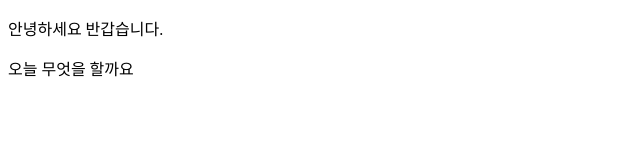
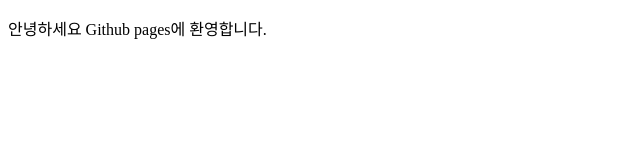
Before and after one commit to atishoo2387/atishoo2387.github.io, a plain HTML site: page index.html in a window 1280 px wide. Shown: the whole page, without its empty margins (0-640 px from the left). Drawn offline with Linux system fonts and the light colour scheme.

Commit message:
edit indexs

```diff
--- a/index.html
+++ b/index.html
@@ -7,7 +7,7 @@
     <title>이승연의 첫페이지</title>
 </head>
 <body>
-    <p>안녕하세요 반갑습니다.</p>
-    <p>오늘 무엇을 할까요</p>
+    <p>안녕하세요 Github pages에 환영합니다.</p>
+
 </body>
 </html>
```
